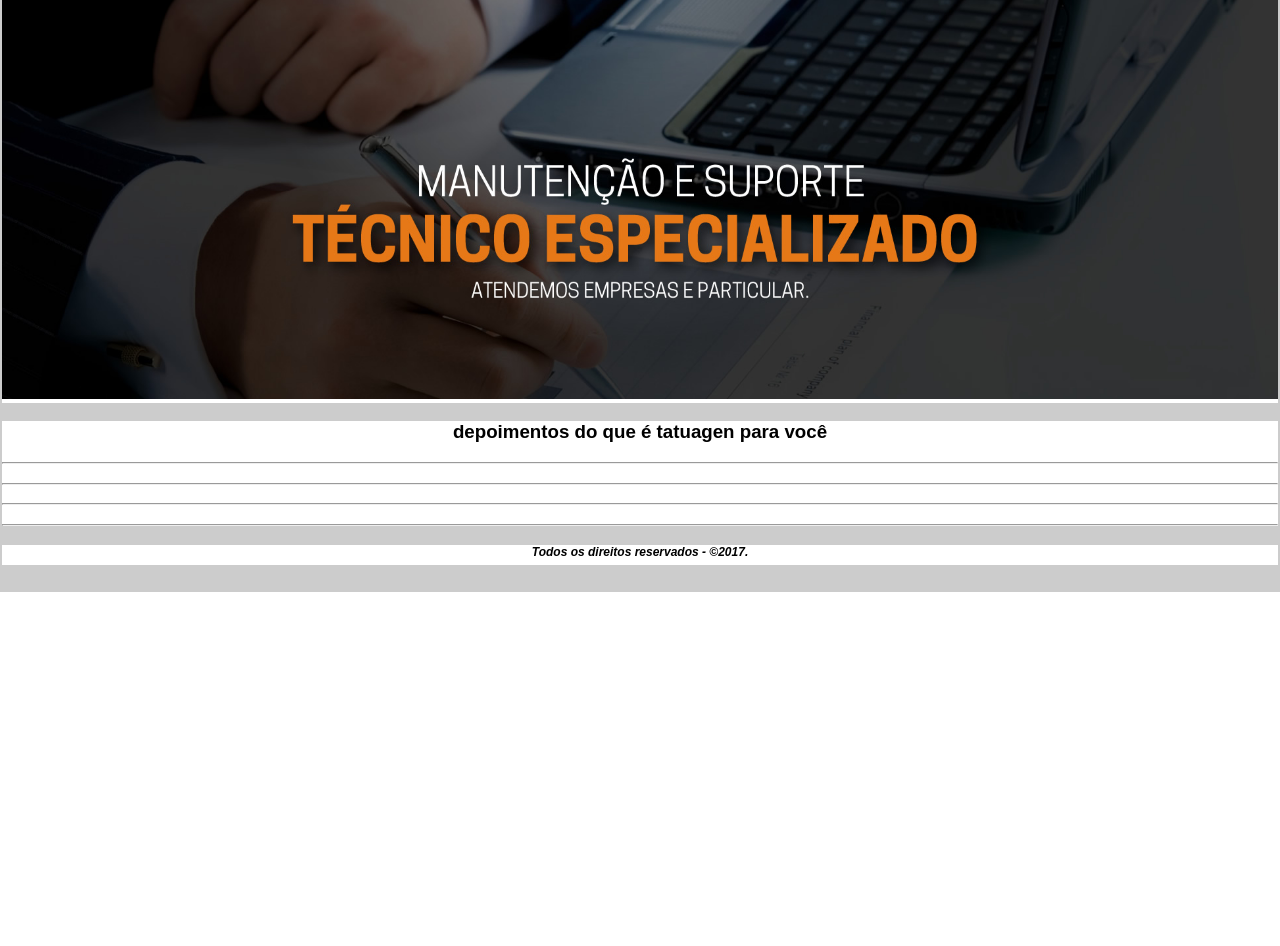
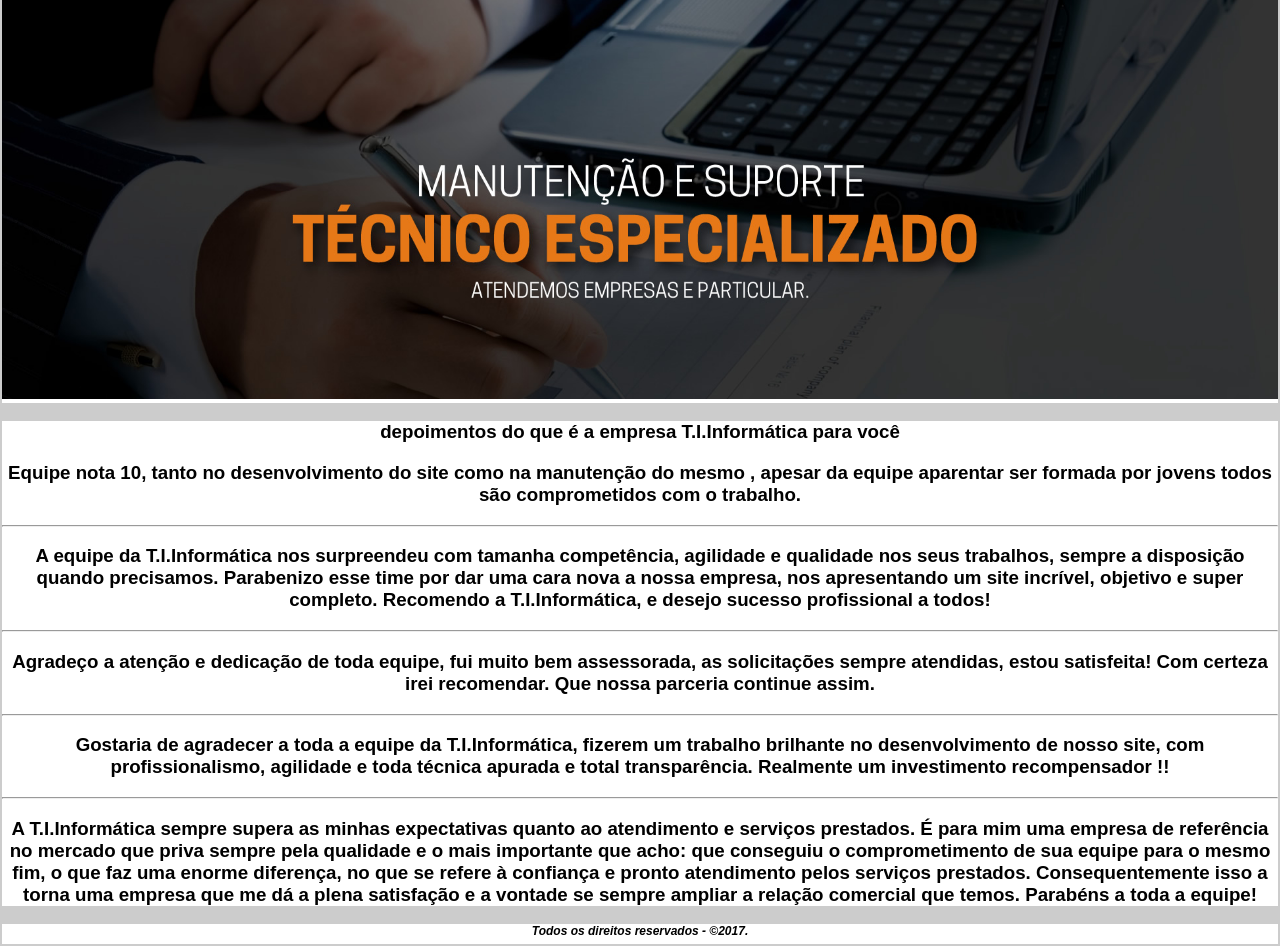
Before and after one commit to marisamuller/site_sa, a PHP site: page /depoimentos.php in a window 1280 px wide. Shown: the part 208-1154 px from the top of the page. Before the commit the page ends 800 px from the top, so only its background shows below. Run offline with PHP 8.4, Linux system fonts and the light colour scheme.

Commit message:
DEPOIMENTOS

```diff
--- a/depoimentos.php
+++ b/depoimentos.php
@@ -46,17 +46,17 @@
             <!--./banner-->
             <!--conteudo-->
             <section class="col-12">
-                <h3>depoimentos do que é tatuagen para você</h3>
+                <h3>depoimentos do que é a empresa T.I.Informática para você</h3>
                 <div>
-                    <h3></h3>
+                    <h3>Equipe nota 10, tanto no desenvolvimento do site como na manutenção do mesmo , apesar da equipe aparentar ser formada por jovens todos são comprometidos com o trabalho.</h3>
                     <hr>
-                    <h3></h3>
+                    <h3>A equipe da T.I.Informática nos surpreendeu com tamanha competência, agilidade e qualidade nos seus trabalhos, sempre a disposição quando precisamos. Parabenizo esse time por dar uma cara nova a nossa empresa, nos apresentando um site incrível, objetivo e super completo. Recomendo a T.I.Informática, e desejo sucesso profissional a todos!</h3>
                     <hr>
-                    <h3></h3>
+                    <h3>Agradeço a atenção e dedicação de toda equipe, fui muito bem assessorada, as solicitações sempre atendidas, estou satisfeita! Com certeza irei recomendar. Que nossa parceria continue assim.</h3>
                     <hr>
-                    <h3></h3>
+                    <h3>Gostaria de agradecer a toda a equipe da T.I.Informática, fizerem um trabalho brilhante no desenvolvimento de nosso site, com profissionalismo, agilidade e toda técnica apurada e total transparência. Realmente um investimento recompensador !!</h3>
                     <hr>
-                    <h3></h3>
+                    <h3>A T.I.Informática sempre supera as minhas expectativas quanto ao atendimento e serviços prestados. É para mim uma empresa de referência no mercado que priva sempre pela qualidade e o mais importante que acho: que conseguiu o comprometimento de sua equipe para o mesmo fim, o que faz uma enorme diferença, no que se refere à confiança e pronto atendimento pelos serviços prestados. Consequentemente isso a torna uma empresa que me dá a plena satisfação e a vontade se sempre ampliar a relação comercial que temos. Parabéns a toda a equipe!</h3>
 		</div>
             </section>
             <!--rodape-->
```
